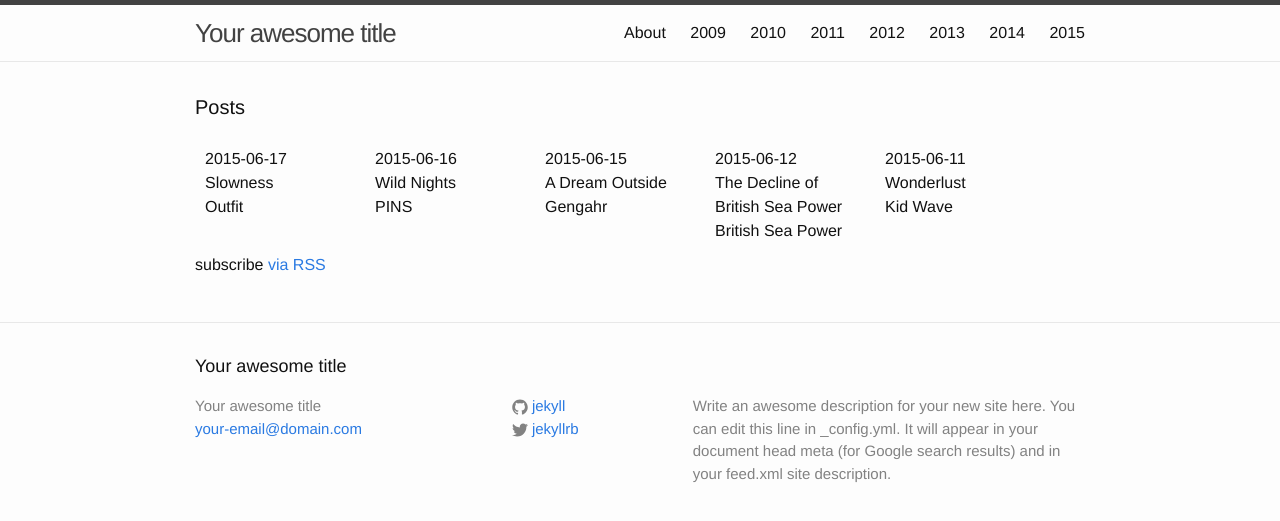
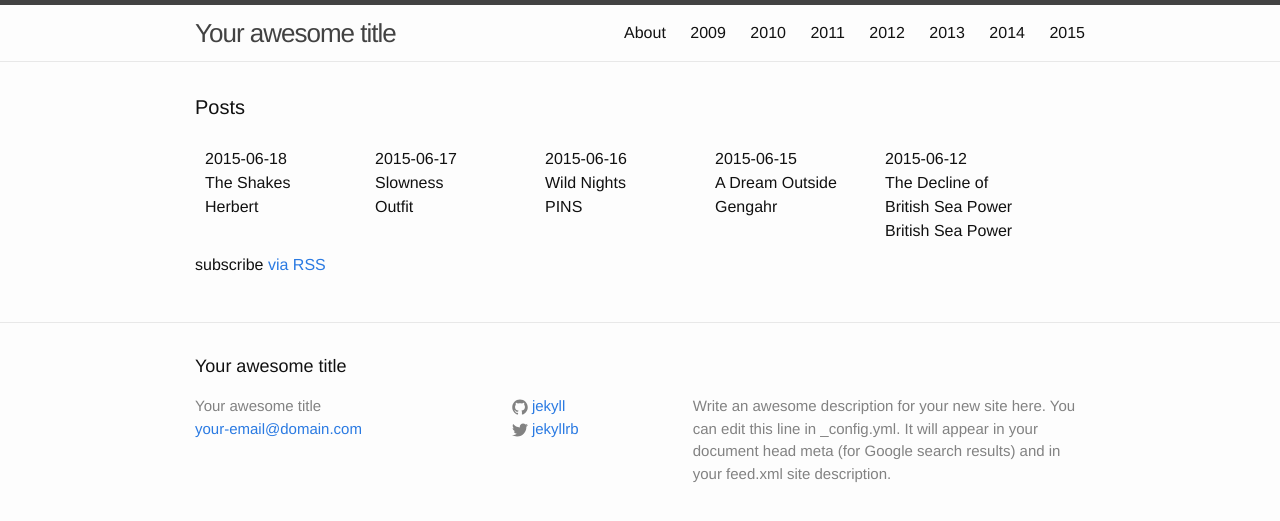
Before and after one commit to karaken12/bbc6musicaotd, a Jekyll site: the page built from site/index.html, in a window 1280 px wide. Shown: the top 521 px of the page. Built offline with Jekyll 4.4.1, drawn with Linux system fonts in a browser that asks for light colours.

Commit message:
Album for 2015-06-18.

```diff
--- a/site/_data/year/2015.yml
+++ b/site/_data/year/2015.yml
@@ -568,3 +568,8 @@
   title: Slowness
   twitter: https://twitter.com/BBC6Music/status/611077809411387392
   spotify-id: 2KHUFFujKyv7WL7JrBPcaV
+- date: 2015-06-18
+  artist: Herbert
+  title: The Shakes
+  twitter: https://twitter.com/BBC6Music/status/611440334682386432
+  spotify-id: 5iTnetUkEKEqKIBSR3colo
```
